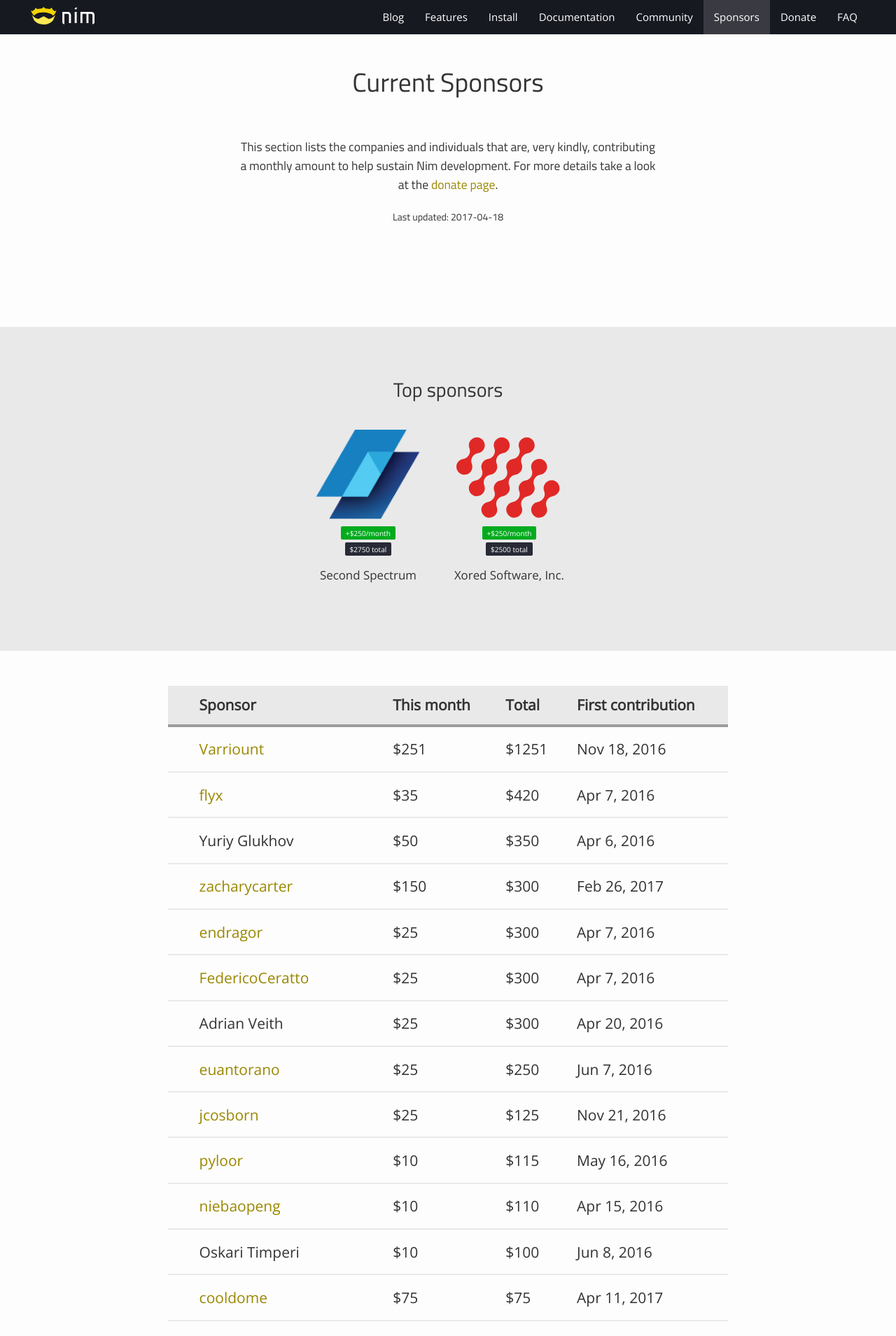
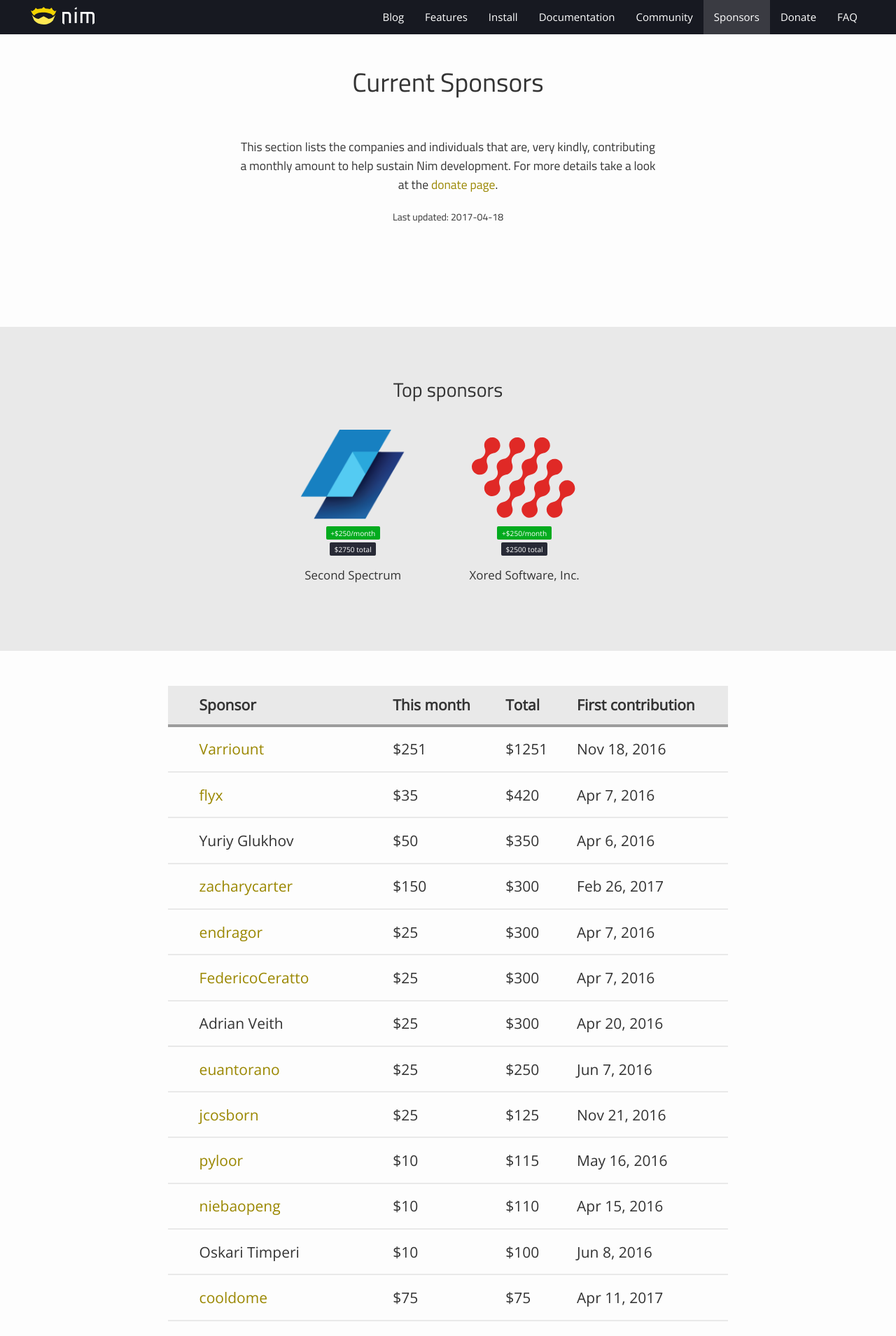
Before and after one commit to nim-lang/website, a Jekyll site: the page built from jekyll/sponsors.html, in a window 1280 px wide. Shown: the top 1909 px of the page at 70% size. Built offline with Jekyll 4.4.1, drawn with Linux system fonts in a browser that asks for light colours.

Commit message:
Make the top sponsors/featured projects containers larger.

```diff
--- a/jekyll/assets/css/main.scss
+++ b/jekyll/assets/css/main.scss
@@ -635,7 +635,7 @@
 }
 
 .sponsor-container {
-  width: 170px;
+  width: 160pt;
   font-size: 90%;
   margin-right: 20pt;
 
--- a/jekyll/index.html
+++ b/jekyll/index.html
@@ -69,7 +69,7 @@
   <section class="content text-centered">
     <h2>Featured projects</h2>
     <div class="pure-g center">
-      <div class="pure-u-1-3">
+      <div class="pure-u-2-3">
         <div class="project-container">
           <a href="https://github.com/pragmagic/karax">
             <div class="project-box" id="karax">
@@ -183,7 +183,7 @@
   <section class="content text-centered">
     <h2>Top sponsors</h2>
     <div class="pure-g center">
-      <div class="pure-u-1-3">
+      <div class="pure-u-2-3">
         {% for sponsor in site.data.sponsors %}
           {% if sponsor.level == "250" %}
             <div class="sponsor-container">
--- a/jekyll/sponsors.html
+++ b/jekyll/sponsors.html
@@ -16,7 +16,7 @@
     <h2>Top sponsors</h2>
     <div class="pure-g center">
 
-      <div class="pure-u-1-3">
+      <div class="pure-u-2-3">
         {% for sponsor in site.data.sponsors %}
           {% if sponsor.level == "250" %}
             <div class="sponsor-container">
```
